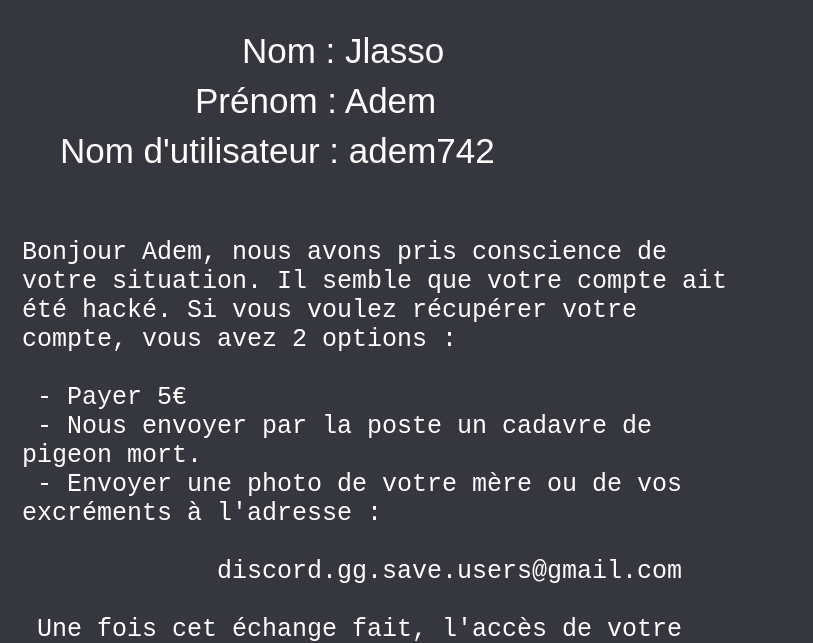
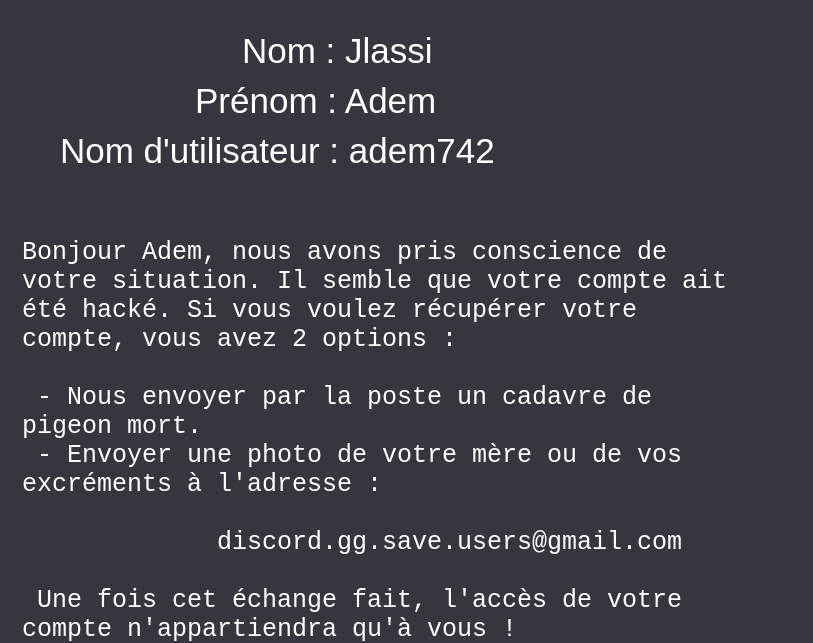
Before and after one commit to WakiiZ/SiteDiscordTrollAdem, a plain HTML site: page index.html in a window 1280 px wide. Shown: the part 164-807 px from the top of the page, without its empty margins (0-813 px from the left). Drawn offline with Linux system fonts and the light colour scheme.

Commit message:
Update index.html

```diff
--- a/index.html
+++ b/index.html
@@ -16,13 +16,12 @@
     <rect class="departage"></rect>
   </svg>
 
-  <p class="nom" id="nom">Nom : Jlasso</p>
+  <p class="nom" id="nom">Nom : Jlassi</p>
   <p class="prenom" id="prenom">Prénom : Adem</p>
   <p class="username"> Nom d'utilisateur : adem742</p>
 
    <textarea class="text">Bonjour Adem, nous avons pris conscience de votre situation. Il semble que votre compte ait été hacké. Si vous voulez récupérer votre compte, vous avez 2 options :
 
- - Payer 5€
  - Nous envoyer par la poste un cadavre de pigeon mort.
  - Envoyer une photo de votre mère ou de vos excréments à l'adresse :
 
```
